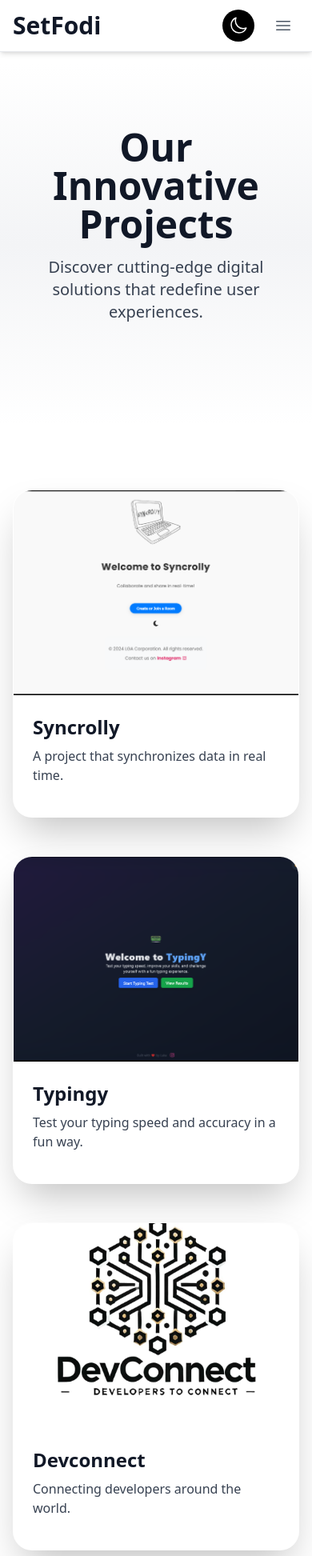
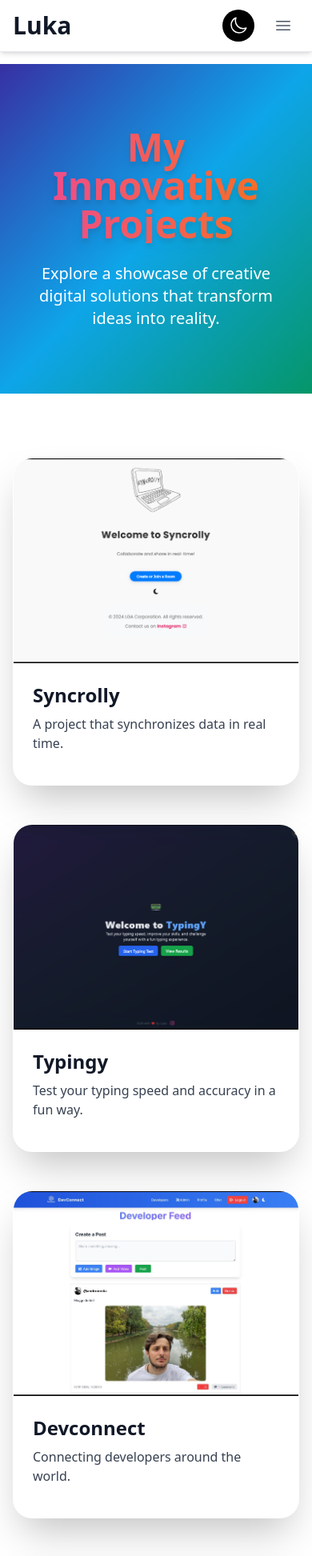
Before and after one commit to SetFodi/MyPortfolio, a Next.js app: page /projects in a window 390 px wide. Shown: the top 1945 px of the page at 80% size. Built offline with nearby package versions, Linux system fonts and the light colour scheme.

Commit message:
updated about and projects page, added parallax tilt

```diff
--- a/components/Navbar.js
+++ b/components/Navbar.js
@@ -1,6 +1,6 @@
 'use client'
 import Link from 'next/link'
-import { useState } from 'react'
+import { useState, useEffect } from 'react'
 import { motion } from 'framer-motion'
 import { Bars3Icon, XMarkIcon, SunIcon, MoonIcon } from '@heroicons/react/24/outline'
 import useMounted from '../hooks/useMounted'
@@ -12,12 +12,22 @@ const navbarVariants = {
 
 const Navbar = () => {
   const [isOpen, setIsOpen] = useState(false)
+  // Initialize darkMode based on localStorage or the current HTML class.
   const [darkMode, setDarkMode] = useState(false)
   const mounted = useMounted()
 
-  if (!mounted) return null
+  useEffect(() => {
+    // On mount, read the stored mode (if any) or the current document state.
+    if (typeof window !== 'undefined') {
+      const stored = localStorage.getItem('darkMode')
+      if (stored !== null) {
+        setDarkMode(stored === 'true')
+      } else {
+        setDarkMode(document.documentElement.classList.contains('dark'))
+      }
+    }
+  }, [])
 
-  // Toggle dark mode by adding or removing the `dark` class on the <html> element
   const toggleDarkMode = () => {
     setDarkMode((prev) => {
       const newMode = !prev
@@ -26,9 +36,12 @@ const Navbar = () => {
       } else {
         document.documentElement.classList.remove('dark')
       }
+      localStorage.setItem('darkMode', newMode)
       return newMode
     })
   }
+
+  if (!mounted) return null
 
   const navItems = [
     { name: 'Home', path: '/' },
@@ -50,9 +63,9 @@ const Navbar = () => {
           <Link href="/" legacyBehavior>
             <motion.a
               whileHover={{ scale: 1.1 }}
-              className="text-3xl font-extrabold text-gray-900 dark:text-gray-100"
+              className="text-3xl font-extrabold text-gray-900 dark:text-gray-100 cursor-pointer"
             >
-              SetFodi
+              Luka
             </motion.a>
           </Link>
 
--- a/package.json
+++ b/package.json
@@ -17,6 +17,7 @@
     "react-dom": "^19.0.0",
     "react-hook-form": "^7.54.2",
     "react-icons": "^5.4.0",
+    "react-parallax-tilt": "^1.7.279",
     "react-tsparticles": "^2.12.0",
     "tsparticles": "^2.12.0",
     "tsparticles-slim": "^2.12.0"
--- a/pages/about.js
+++ b/pages/about.js
@@ -2,7 +2,7 @@
 import Head from 'next/head'
 import Navbar from '../components/Navbar'
 import Footer from '../components/Footer'
-import { motion } from 'framer-motion'
+import { motion, useScroll, useTransform } from 'framer-motion'
 import {
   CodeBracketIcon,
   LightBulbIcon,
@@ -11,12 +11,36 @@ import {
   DevicePhoneMobileIcon,
   DocumentTextIcon
 } from '@heroicons/react/24/outline'
+import Tilt from 'react-parallax-tilt'
+
+const floatingVariants = {
+  float: {
+    y: [-10, 10, -10],
+    transition: {
+      duration: 3,
+      repeat: Infinity,
+      ease: "easeInOut"
+    }
+  }
+}
+
+const skillItems = [
+  { icon: CodeBracketIcon, color: 'blue', text: 'JavaScript (ES6+), TypeScript' },
+  { icon: LightBulbIcon, color: 'yellow', text: 'React, Next.js & Modern Front-end Libraries' },
+  { icon: ServerIcon, color: 'green', text: 'Node.js, Express & RESTful API Development' },
+  { icon: ArrowPathIcon, color: 'indigo', text: 'Version Control with Git' },
+  { icon: DevicePhoneMobileIcon, color: 'pink', text: 'Responsive Design with Tailwind CSS' },
+  { icon: DocumentTextIcon, color: 'red', text: 'PHP, Laravel & C#' },
+]
 
 export default function About() {
+  const { scrollYProgress } = useScroll()
+  const scale = useTransform(scrollYProgress, [0, 1], [1, 1.1])
+
   return (
-    <div className="bg-white dark:bg-black">
+    <div className="bg-white dark:bg-black transition-colors duration-500">
       <Head>
-        <title>About - SetFodi Portfolio</title>
+        <title>About - Luka Portfolio</title>
         <meta name="description" content="About SetFodi, Junior Full Stack Developer" />
       </Head>
 
@@ -24,106 +48,124 @@ export default function About() {
 
       <main className="pt-20">
         {/* Hero Section */}
-        <section className="relative py-20 bg-gradient-to-r from-blue-50 to-purple-50 dark:from-gray-800 dark:to-gray-900 overflow-hidden">
+        <section className="relative py-32 overflow-hidden">
+          <motion.div
+            style={{ scale }}
+            className="absolute inset-0 bg-gradient-to-r from-blue-400 via-purple-500 to-pink-400 dark:from-gray-900 dark:via-gray-800 dark:to-gray-700 opacity-20"
+          />
           <div className="container mx-auto px-6 relative z-10 text-center">
             <motion.h1
               initial={{ opacity: 0, y: -20 }}
               animate={{ opacity: 1, y: 0 }}
               transition={{ duration: 0.8 }}
-              className="text-5xl md:text-6xl font-bold text-gray-800 dark:text-gray-100 mb-6">
+              className="text-5xl md:text-7xl font-bold bg-gradient-to-r from-blue-600 to-purple-500 bg-clip-text text-transparent mb-6"
+            >
               About Me
             </motion.h1>
+
+            <motion.div
+              variants={floatingVariants}
+              animate="float"
+              className="inline-block"
+            >
+              <Tilt tiltReverse glareEnable glareMaxOpacity={0.2}>
+                <div className="relative w-48 h-48 mx-auto mb-8 rounded-full overflow-hidden border-4 border-white dark:border-gray-800 shadow-2xl">
+                  <motion.img
+                    src="/images/profile.jpg"
+                    alt="SetFodi Profile"
+                    className="w-full h-full object-cover"
+                    whileHover={{ scale: 1.05 }}
+                  />
+                </div>
+              </Tilt>
+            </motion.div>
+
             <motion.p
-              initial={{ opacity: 0, y: 20 }}
-              animate={{ opacity: 1, y: 0 }}
-              transition={{ duration: 0.8, delay: 0.2 }}
-              className="text-xl text-gray-700 dark:text-gray-300 mb-8 max-w-3xl mx-auto">
-              I'm SetFodi, a passionate Junior Full Stack Developer who loves turning ideas into elegant, scalable web applications. My journey in coding began with curiosity and has grown into a dedication to building digital experiences that are as innovative as they are user-friendly.
+              initial={{ opacity: 0 }}
+              animate={{ opacity: 1 }}
+              transition={{ duration: 1, delay: 0.5 }}
+              className="text-xl text-gray-700 dark:text-gray-300 mb-8 max-w-3xl mx-auto leading-relaxed"
+            >
+              My name is <span className="font-semibold text-purple-600 dark:text-purple-400">Luka Partenadze</span>, a passionate Junior Full Stack Developer who loves turning ideas into elegant, scalable web applications. My journey in coding began with curiosity and has grown into a dedication to building digital experiences that are as innovative as they are user-friendly.
             </motion.p>
+          </div>
+        </section>
+
+        {/* Content Sections */}
+        <section className="py-20 bg-white dark:bg-black">
+          <div className="container mx-auto px-6 max-w-5xl">
+            {/* My Journey */}
             <motion.div
               initial={{ opacity: 0 }}
-              animate={{ opacity: 1 }}
-              transition={{ duration: 0.8, delay: 0.4 }}
-              className="flex justify-center">
-              <img
-                src="/images/profile.jpg"
-                alt="SetFodi Profile"
-                className="w-40 h-40 rounded-full object-cover shadow-xl"
-              />
+              whileInView={{ opacity: 1 }}
+              viewport={{ once: true, margin: "-100px" }}
+              className="mb-20 relative"
+            >
+              <div className="absolute -left-8 top-3 w-1 h-full bg-gradient-to-b from-purple-500 to-blue-500 rounded-full" />
+              <h2 className="text-4xl font-bold bg-gradient-to-r from-blue-600 to-purple-500 bg-clip-text text-transparent mb-8">
+                My Journey
+              </h2>
+              <motion.p
+                className="text-lg text-gray-600 dark:text-gray-300 pl-8 border-l-4 border-purple-100 dark:border-gray-700"
+                whileInView={{ x: 0, opacity: 1 }}
+                initial={{ x: -50, opacity: 0 }}
+                transition={{ duration: 0.6 }}
+              >
+                My coding journey started as a curious exploration into the world of technology. From building small scripts to developing creative projects, every step has been a learning experience that shaped my approach to problem solving and design. Today, I strive to blend functionality with aesthetics, ensuring every project works seamlessly while delighting its users.
+              </motion.p>
             </motion.div>
-          </div>
-          <div className="absolute inset-0 bg-[url('/images/pattern.png')] opacity-10 pointer-events-none"></div>
-        </section>
 
-        {/* Additional Info Section */}
-        <section className="py-20 bg-white dark:bg-black">
-          <div className="container mx-auto px-6">
-            {/* My Journey */}
-            <motion.div
-              initial={{ opacity: 0, x: -50 }}
-              animate={{ opacity: 1, x: 0 }}
-              transition={{ duration: 0.8 }}
-              className="mb-12">
-              <h2 className="text-3xl font-bold text-gray-800 dark:text-gray-100 mb-4">My Journey</h2>
-              <p className="text-lg text-gray-600 dark:text-gray-300">
-                My coding journey started as a curious exploration into the world of technology. From building small scripts to developing creative projects, every step has been a learning experience that shaped my approach to problem solving and design. Today, I strive to blend functionality with aesthetics, ensuring every project works seamlessly while delighting its users.
-              </p>
-            </motion.div>
             {/* Skills & Technologies */}
             <motion.div
-              initial={{ opacity: 0, x: 50 }}
-              animate={{ opacity: 1, x: 0 }}
-              transition={{ duration: 0.8, delay: 0.2 }}
-              className="mb-12">
-              <h2 className="text-3xl font-bold text-gray-800 dark:text-gray-100 mb-4">Skills & Technologies</h2>
-              <ul className="grid grid-cols-1 md:grid-cols-2 gap-6">
-                <li className="flex items-center space-x-3">
-                  <motion.div whileHover={{ scale: 1.2 }} className="w-8 h-8 text-blue-600">
-                    <CodeBracketIcon />
+              className="mb-20"
+              initial={{ opacity: 0 }}
+              whileInView={{ opacity: 1 }}
+              viewport={{ once: true, margin: "-100px" }}
+            >
+              <h2 className="text-4xl font-bold bg-gradient-to-r from-purple-500 to-blue-500 bg-clip-text text-transparent mb-12">
+                Skills & Technologies
+              </h2>
+              <div className="grid grid-cols-1 md:grid-cols-2 lg:grid-cols-3 gap-6">
+                {skillItems.map((item, index) => (
+                  <motion.div
+                    key={index}
+                    whileHover={{ y: -5 }}
+                    whileTap={{ scale: 0.98 }}
+                    initial={{ opacity: 0, y: 20 }}
+                    whileInView={{ opacity: 1, y: 0 }}
+                    transition={{ delay: index * 0.1 }}
+                    viewport={{ once: true }}
+                    className="p-6 bg-white dark:bg-gray-900 rounded-xl shadow-lg hover:shadow-xl transition-shadow duration-300"
+                  >
+                    <div className={`flex items-center space-x-4 text-${item.color}-600 dark:text-${item.color}-400`}>
+                      <item.icon className="w-8 h-8 flex-shrink-0" />
+                      <span className="text-lg font-medium text-gray-700 dark:text-gray-300">{item.text}</span>
+                    </div>
                   </motion.div>
-                  <span className="text-lg text-gray-600 dark:text-gray-300">JavaScript (ES6+), TypeScript</span>
-                </li>
-                <li className="flex items-center space-x-3">
-                  <motion.div whileHover={{ scale: 1.2 }} className="w-8 h-8 text-yellow-500">
-                    <LightBulbIcon />
-                  </motion.div>
-                  <span className="text-lg text-gray-600 dark:text-gray-300">React, Next.js & Modern Front-end Libraries</span>
-                </li>
-                <li className="flex items-center space-x-3">
-                  <motion.div whileHover={{ scale: 1.2 }} className="w-8 h-8 text-green-600">
-                    <ServerIcon />
-                  </motion.div>
-                  <span className="text-lg text-gray-600 dark:text-gray-300">Node.js, Express & RESTful API Development</span>
-                </li>
-                <li className="flex items-center space-x-3">
-                  <motion.div whileHover={{ scale: 1.2 }} className="w-8 h-8 text-indigo-600">
-                    <ArrowPathIcon />
-                  </motion.div>
-                  <span className="text-lg text-gray-600 dark:text-gray-300">Version Control with Git</span>
-                </li>
-                <li className="flex items-center space-x-3">
-                  <motion.div whileHover={{ scale: 1.2 }} className="w-8 h-8 text-pink-600">
-                    <DevicePhoneMobileIcon />
-                  </motion.div>
-                  <span className="text-lg text-gray-600 dark:text-gray-300">Responsive Design with Tailwind CSS</span>
-                </li>
-                <li className="flex items-center space-x-3">
-                  <motion.div whileHover={{ scale: 1.2 }} className="w-8 h-8 text-red-600">
-                    <DocumentTextIcon />
-                  </motion.div>
-                  <span className="text-lg text-gray-600 dark:text-gray-300">PHP, Laravel & C#</span>
-                </li>
-              </ul>
+                ))}
+              </div>
             </motion.div>
+
+            {/* Philosophy */}
             <motion.div
-              initial={{ opacity: 0, y: 50 }}
-              animate={{ opacity: 1, y: 0 }}
-              transition={{ duration: 0.8, delay: 0.4 }}
-              className="text-center"
+              className="text-center bg-gradient-to-r from-blue-50 to-purple-50 dark:from-gray-800 dark:to-gray-900 p-12 rounded-3xl"
+              initial={{ scale: 0.95, opacity: 0 }}
+              whileInView={{ scale: 1, opacity: 1 }}
+              viewport={{ once: true }}
             >
-              <p className="text-lg text-gray-600 dark:text-gray-300">
-                I'm continuously learning and evolving in this fast-paced field, always ready to take on new challenges and collaborate on innovative projects.
-              </p>
+              <motion.p
+                className="text-2xl italic text-gray-700 dark:text-gray-300"
+                animate={{
+                  textShadow: [
+                    '0 0 10px rgba(255,255,255,0.3)',
+                    '0 0 20px rgba(255,255,255,0.2)',
+                    '0 0 10px rgba(255,255,255,0.3)'
+                  ]
+                }}
+                transition={{ duration: 2, repeat: Infinity }}
+              >
+                "I believe in continuous learning and creating solutions that not only solve problems but also inspire and delight users."
+              </motion.p>
             </motion.div>
           </div>
         </section>
--- a/pages/contact.js
+++ b/pages/contact.js
@@ -15,7 +15,7 @@ function Contact() {
   return (
     <div className="min-h-screen bg-white dark:bg-black relative overflow-hidden">
       <Head>
-        <title>Contact - SetFodi</title>
+        <title>Contact - Luka</title>
         <meta name="description" content="Contact SetFodi, Full Stack Developer" />
         <link rel="icon" href="/favicon.ico" />
       </Head>
--- a/pages/index.js
+++ b/pages/index.js
@@ -39,14 +39,14 @@ const Home = () => {
       description: 'Interactive typing speed test platform',
       image: '/images/typingy.jpg',
       link: 'https://typingy.live',
-      technologies: ['Next.js', 'TypeScript', 'Tailwind CSS', 'Firebase'],
+      technologies: ['Next.js', 'Javascript', 'Tailwind CSS', 'MongoDB'],
     },
     {
       title: 'DevConnect',
       description: 'Developer collaboration network',
       image: '/images/devconnect.jpg',
-      link: 'https://devconnect.com',
-      technologies: ['React', 'GraphQL', 'PostgreSQL', 'AWS'],
+      link: 'https://github.com/SetFodi/devconnect',
+      technologies: ['React', 'Javascript', 'MongoDB', 'Tailwind CSS'],
     },
   ]
 
@@ -60,7 +60,7 @@ const Home = () => {
   return (
     <div className="min-h-screen bg-gray-50 dark:bg-black">
       <Head>
-        <title>SetFodi - Full Stack Developer</title>
+        <title>Luka Partenadze - Full Stack Developer</title>
         <meta name="description" content="Portfolio of SetFodi, Junior Full Stack Developer" />
         <link rel="icon" href="/favicon.ico" />
       </Head>
@@ -123,7 +123,7 @@ const Home = () => {
             className="relative z-10 text-center px-4"
           >
             <h1 className="text-5xl md:text-7xl font-bold mb-6 bg-gradient-to-r from-blue-600 to-purple-600 bg-clip-text text-transparent">
-              SetFodi
+              Luka Partenadze
             </h1>
             <p className="text-xl md:text-3xl text-gray-600 dark:text-gray-300 mb-8 max-w-2xl mx-auto">
               I'm a Junior Full Stack Developer passionate about building innovative and dynamic digital experiences.
--- a/pages/projects.js
+++ b/pages/projects.js
@@ -3,7 +3,20 @@ import Head from 'next/head';
 import Navbar from '../components/Navbar';
 import Footer from '../components/Footer';
 import { motion } from 'framer-motion';
-import ProjectCard from '../components/ProjectCard';
+
+const containerVariants = {
+  hidden: {},
+  visible: {
+    transition: {
+      staggerChildren: 0.15,
+    },
+  },
+};
+
+const cardVariants = {
+  hidden: { opacity: 0, y: 50, scale: 0.95 },
+  visible: { opacity: 1, y: 0, scale: 1 },
+};
 
 export default function Projects() {
   const projects = [
@@ -11,74 +24,113 @@ export default function Projects() {
       title: 'Syncrolly',
       description: 'A project that synchronizes data in real time.',
       image: '/syncrolly.jpg',
-      link: 'https://syncrolly.com'
+      link: 'https://syncrolly.com',
     },
     {
       title: 'Typingy',
       description: 'Test your typing speed and accuracy in a fun way.',
       image: '/typingy.jpg',
-      link: 'https://typingy.live'
+      link: 'https://typingy.live',
     },
     {
       title: 'Devconnect',
       description: 'Connecting developers around the world.',
       image: '/devconnect.jpg',
-      link: 'https://devconnect.com'
-    }
+      link: 'https://github.com/SetFodi/devconnect',
+    },
+    {
+      title: 'Movie-Angular',
+      description: 'Movie Themed Website In Angular.',
+      image: '/devconnect.jpg',
+      link: 'https://github.com/SetFodi/angular-final',
+    },
+    {
+      title: 'Task-Manager',
+      description: 'Managing Tasks (First Projeddt in Next.js)',
+      image: '/devconnect.jpg',
+      link: 'https://github.com/SetFodi/TaskManger',
+    },
+    {
+      title: 'MusicStreamingService',
+      description: 'App where you can Stream Musics, Little buggy but good for the experience',
+      image: '/devconnect.jpg',
+      link: 'https://github.com/SetFodi/MusicStreamingService',
+    },
   ];
 
   return (
-    <div className="min-h-screen bg-white dark:bg-black">
+    <div className="min-h-screen bg-white dark:bg-black transition-colors duration-500">
       <Head>
-        <title>Projects - SetFodi Portfolio</title>
-        <meta name="description" content="Projects by SetFodi, Junior Full Stack Developer" />
+        <title>Projects - Luka Portfolio</title>
+        <meta
+          name="description"
+          content="Projects by SetFodi, Junior Full Stack Developer"
+        />
       </Head>
 
       <Navbar />
 
       <main className="pt-20">
-        {/* Hero Header */}
-        <section className="relative py-20 bg-gradient-to-b from-white via-gray-100 dark:from-gray-900 dark:via-gray-800 to-white overflow-hidden">
+        {/* Hero Section */}
+        <section className="relative py-20 overflow-hidden">
+          {/* Animated Background with a deep, dramatic gradient */}
           <motion.div
-            initial={{ opacity: 0, scale: 0.9 }}
-            animate={{ opacity: 1, scale: 1 }}
-            transition={{ duration: 1 }}
-            className="container mx-auto px-6 text-center mb-12"
+            initial={{ opacity: 0, scale: 0.95, y: -20 }}
+            animate={{ opacity: 1, scale: 1, y: 0 }}
+            transition={{ duration: 1.5 }}
+            className="absolute inset-0 bg-gradient-to-br from-indigo-800 via-sky-500 to-emerald-600 dark:from-gray-900 dark:via-gray-700 dark:to-gray-600 opacity-30"
+          />
+          <div className="container mx-auto px-6 relative z-10 text-center">
+            <motion.h1
+              initial={{ opacity: 0, y: -20 }}
+              animate={{ opacity: 1, y: 0 }}
+              transition={{ duration: 0.8 }}
+              className="text-5xl md:text-6xl font-extrabold bg-gradient-to-r from-pink-500 to-orange-500 bg-clip-text text-transparent mb-6 drop-shadow-lg"
             >
-            <h1 className="text-5xl md:text-6xl font-extrabold text-gray-900 dark:text-gray-100 mb-4">
-              Our Innovative Projects
-            </h1>
-            <p className="text-xl md:text-2xl text-gray-700 dark:text-gray-300">
-              Discover cutting-edge digital solutions that redefine user experiences.
-            </p>
-          </motion.div>
+              My Innovative Projects
+            </motion.h1>
+            <motion.p
+              initial={{ opacity: 0 }}
+              animate={{ opacity: 1 }}
+              transition={{ duration: 1, delay: 0.5 }}
+              className="text-xl md:text-2xl text-white dark:text-gray-300"
+            >
+              Explore a showcase of creative digital solutions that transform ideas into reality.
+            </motion.p>
+          </div>
         </section>
+
+
 
         {/* Projects Grid */}
         <section className="py-20 bg-white dark:bg-black">
           <div className="container mx-auto px-4 sm:px-6 lg:px-8">
-            <div className="grid grid-cols-1 md:grid-cols-2 lg:grid-cols-3 gap-12">
+            <motion.div
+              variants={containerVariants}
+              initial="hidden"
+              whileInView="visible"
+              viewport={{ once: true, amount: 0.2 }}
+              className="grid grid-cols-1 md:grid-cols-2 lg:grid-cols-3 gap-12"
+            >
               {projects.map((project, index) => (
-                <a
+                <motion.a
                   key={index}
                   href={project.link}
                   target="_blank"
                   rel="noopener noreferrer"
-                  className="group block"
+                  variants={cardVariants}
+                  whileHover={{ y: -10, scale: 1.03, rotate: 0.5 }}
+                  whileTap={{ scale: 0.98 }}
+                  transition={{ type: 'spring', stiffness: 300, damping: 20 }}
+                  className="group block relative rounded-3xl overflow-hidden shadow-2xl border border-transparent group-hover:border-blue-400 transition-all duration-300"
                 >
-                  <motion.div
-                    initial={{ opacity: 0, y: 50, scale: 0.95 }}
-                    animate={{ opacity: 1, y: 0, scale: 1 }}
-                    whileHover={{ y: -10, scale: 1.02 }}
-                    transition={{ duration: 0.6, delay: index * 0.2 }}
-                    className="relative rounded-3xl overflow-hidden shadow-2xl border border-transparent group-hover:border-blue-400 transition-all duration-300"
-                  >
-                    {/* Project Image with zoom-on-hover */}
+                  {/* Project Image */}
                   <div className="relative h-64 overflow-hidden">
-                      <img
+                    <motion.img
                       src={project.image}
                       alt={project.title}
-                        className="w-full h-full object-cover transition-transform duration-500 transform group-hover:scale-105"
+                      className="w-full h-full object-cover transition-transform duration-500"
+                      whileHover={{ scale: 1.07 }}
                     />
                     {/* Hover Gradient Overlay */}
                     <motion.div
@@ -93,7 +145,9 @@ export default function Projects() {
                     >
                       {project.title}
                     </motion.h3>
-                      <p className="text-gray-700 dark:text-gray-300 mb-4">{project.description}</p>
+                    <p className="text-gray-700 dark:text-gray-300 mb-4">
+                      {project.description}
+                    </p>
                   </div>
                   {/* Hover Call-to-Action Overlay */}
                   <motion.div
@@ -106,10 +160,9 @@ export default function Projects() {
                       Visit Site
                     </motion.span>
                   </motion.div>
+                </motion.a>
+              ))}
             </motion.div>
-                </a>
-              ))}
-            </div>
           </div>
         </section>
       </main>
```
Also changed, not shown: components/Footer.js (+4 -4 lines), components/ProjectCard.js (line endings or trailing spaces), hooks/useMounted.js (line endings or trailing spaces), pages/_app.js (line endings or trailing spaces), public/devconnect.jpg, styles/globals.css (line endings or trailing spaces), tsconfig.json (line endings or trailing spaces), 1 other file (tests, documents, lock files or other folders). Lines whose indentation alone changed are shown as unchanged.
